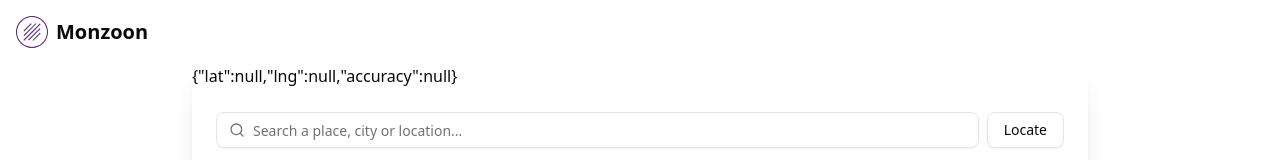
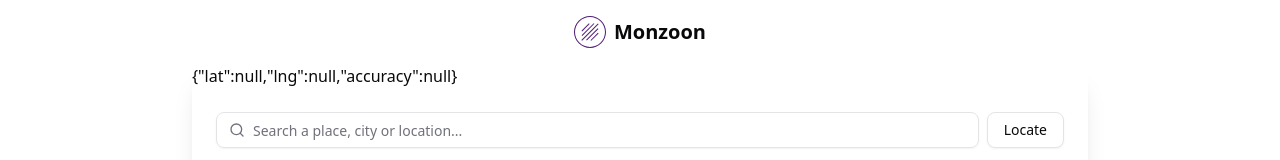
Before and after one commit to rsvives/orbayu-frontend, a React (Vite) app: page / in a window 1280 px wide. Shown: the top 160 px of the page. Built offline with nearby package versions, Linux system fonts and the light colour scheme; no server answers.

Commit message:
refactor: cleaning and header alignment

```diff
--- a/src/components/Header.tsx
+++ b/src/components/Header.tsx
@@ -2,7 +2,7 @@ import { Logo } from "./Logo/Logo"
 
 export const Header = () => {
     return (
-        <header className="p-4 flex">
+        <header className="p-4 flex items-center justify-center">
             <Logo />
         </header>
     )
--- a/src/main.tsx
+++ b/src/main.tsx
@@ -1,4 +1,3 @@
-import { StrictMode } from 'react'
 import { createRoot } from 'react-dom/client'
 import './index.css'
 import App from './App.tsx'
@@ -9,11 +8,11 @@ import { Toaster } from 'sonner'
 const queryClient = new QueryClient();
 
 createRoot(document.getElementById('root')!).render(
-  <StrictMode>
-    <QueryClientProvider client={queryClient}>
-      <Header />
-      <App />
-      <Toaster position='top-center' />
-    </QueryClientProvider>
-  </StrictMode>,
+  // <StrictMode>
+  <QueryClientProvider client={queryClient}>
+    <Header />
+    <App />
+    <Toaster position='top-center' />
+  </QueryClientProvider>
+  //</StrictMode>
 )
```
Also changed, not shown: src/App.tsx (+0 -14 lines).
